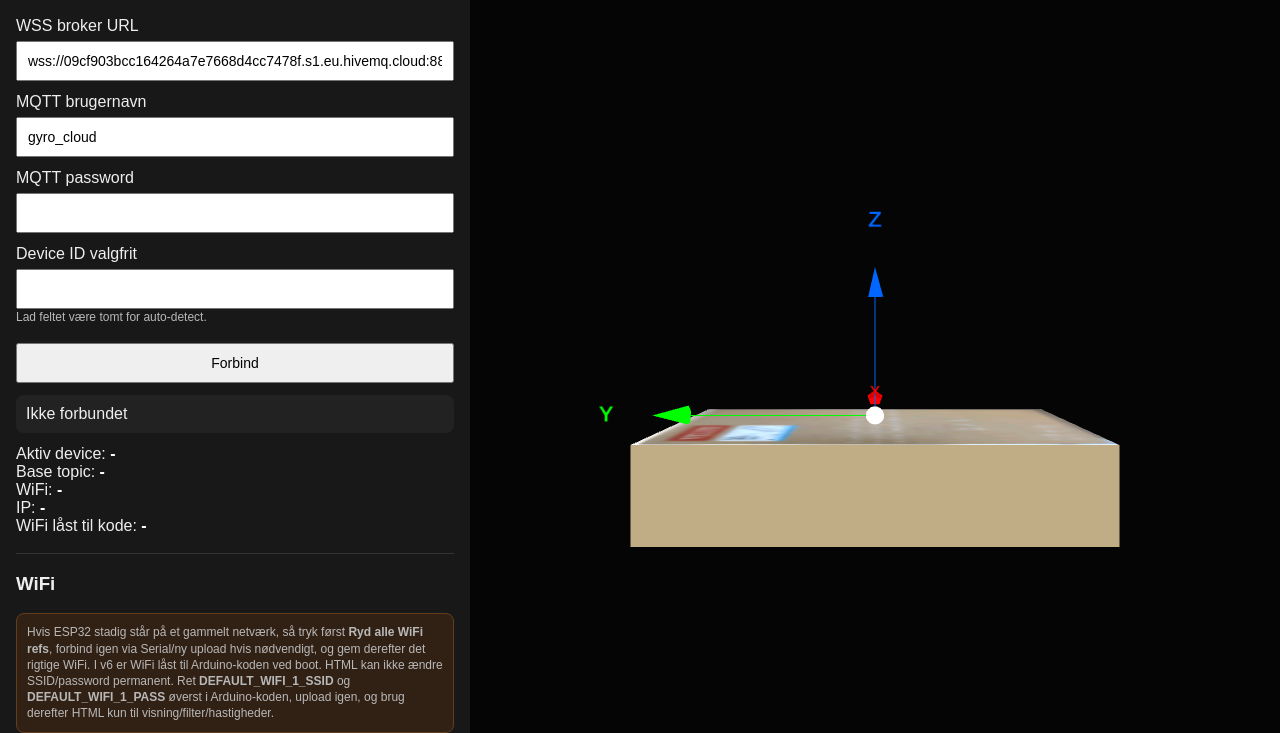
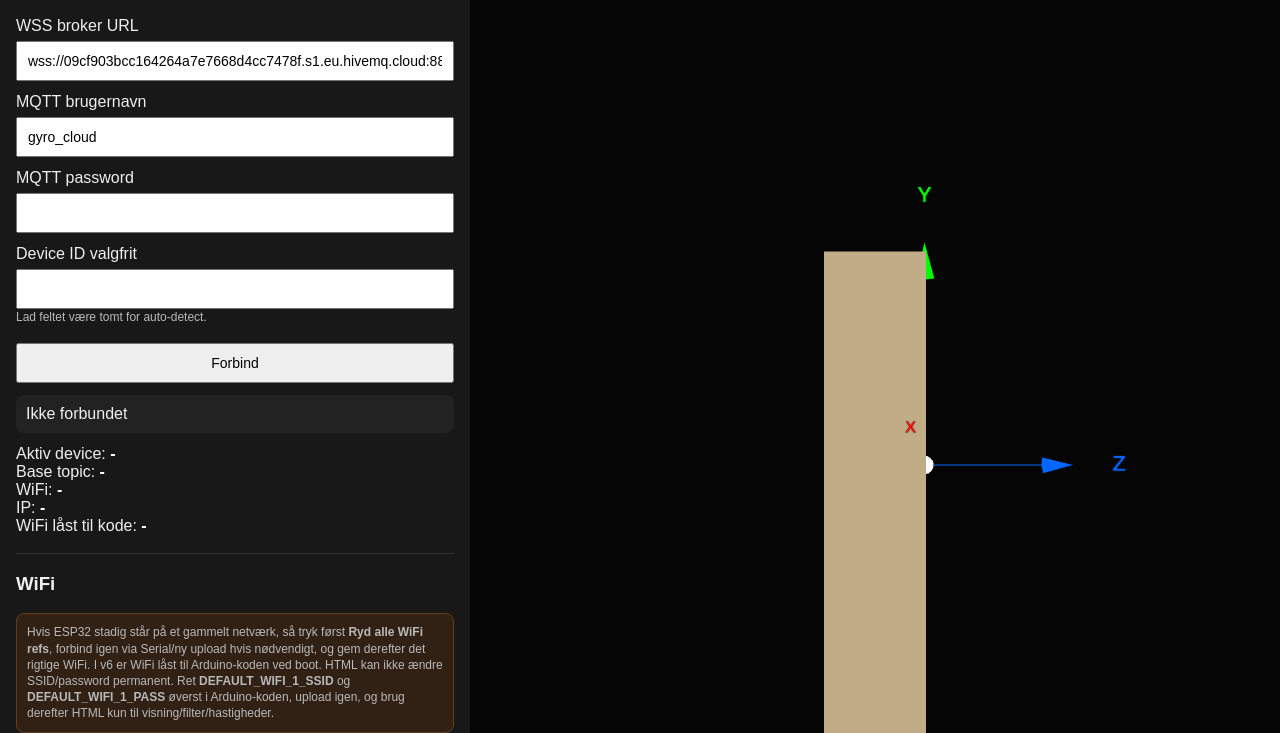
Before and after one commit to BSJHome/esp32-gyro-viewer, a plain HTML site: page index.html in a window 1280 px wide. Shown: the part 67-800 px from the top of the page. Drawn offline with nearby package versions, Linux system fonts and the light colour scheme; animation ran at ten frames a second.

Commit message:
Update index.html

```diff
--- a/index.html
+++ b/index.html
@@ -556,7 +556,7 @@ scene.add(group);
 // V8: DISPLAY_HOME_ROT_Z_DEG er sat til 0, så kassen er drejet 90° med uret
 // omkring Z-aksen i forhold til den tidligere v7-visning.
 const DISPLAY_HOME_ROT_X_DEG = 90;
-const DISPLAY_HOME_ROT_Y_DEG = 180;
+const DISPLAY_HOME_ROT_Y_DEG = 90;
 const DISPLAY_HOME_ROT_Z_DEG = -90;
 
 const displayHomeEuler = new THREE.Euler(
```
